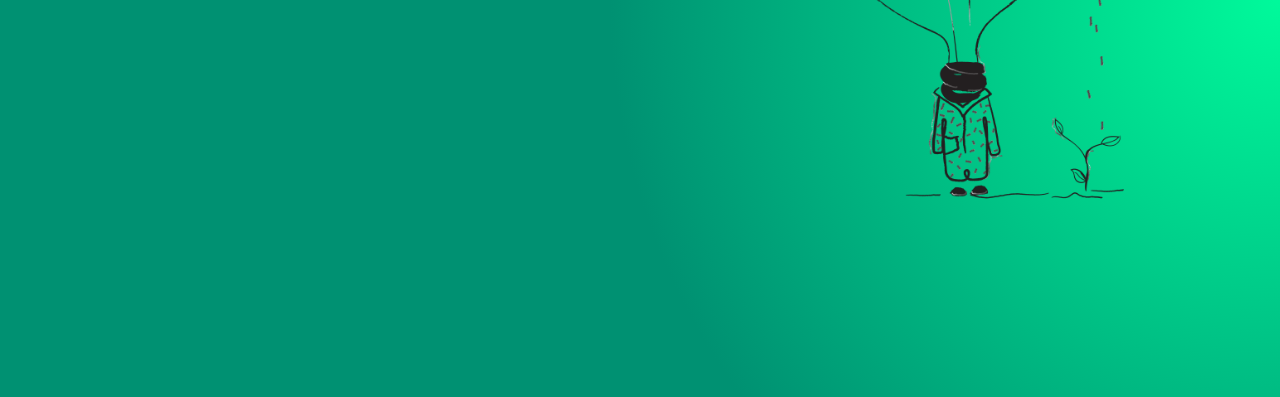
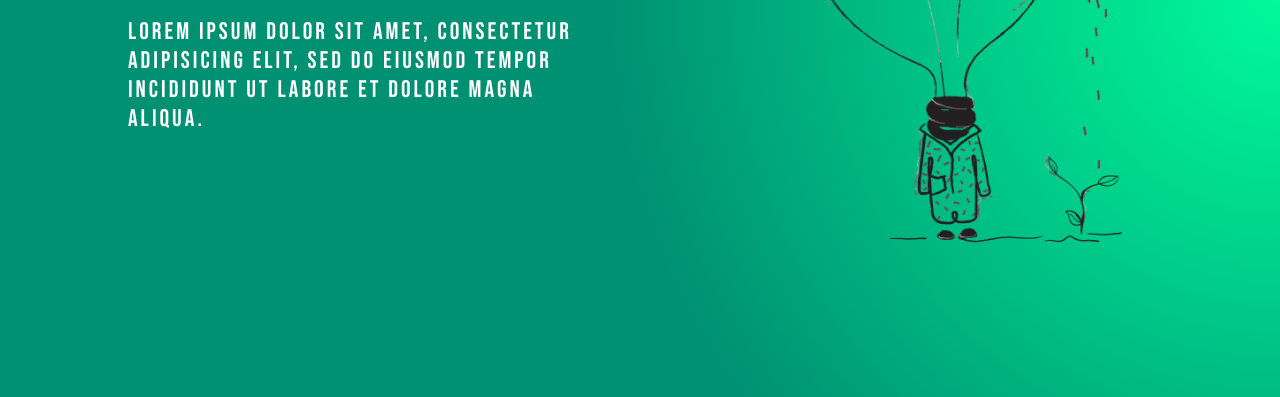
Before and after one commit to Jompa14/JoaoWebSite, a plain HTML site: page index.html in a window 1280 px wide. Shown: the part 403-800 px from the top of the page. Drawn offline with Linux system fonts and the light colour scheme.

Commit message:
align itens center at main section

```diff
--- a/style.css
+++ b/style.css
@@ -46,11 +46,12 @@ header {
   text-decoration: none;
 }
 
-/* defines the width for every secton. and displayes as flex */
+/* defines the width for every section. and displayes as flex */
 .section {
   width: 100%;
   display: flex;
   justify-content: space-around;
+  align-items: center;
 }
 
 .sec-1 {
@@ -70,7 +71,7 @@ header {
 .mainFig {
   margin: 10%;
   margin-left: 0;
-  width: 40%;
+  width: 45%;
 }
 
 .ideas {
```
